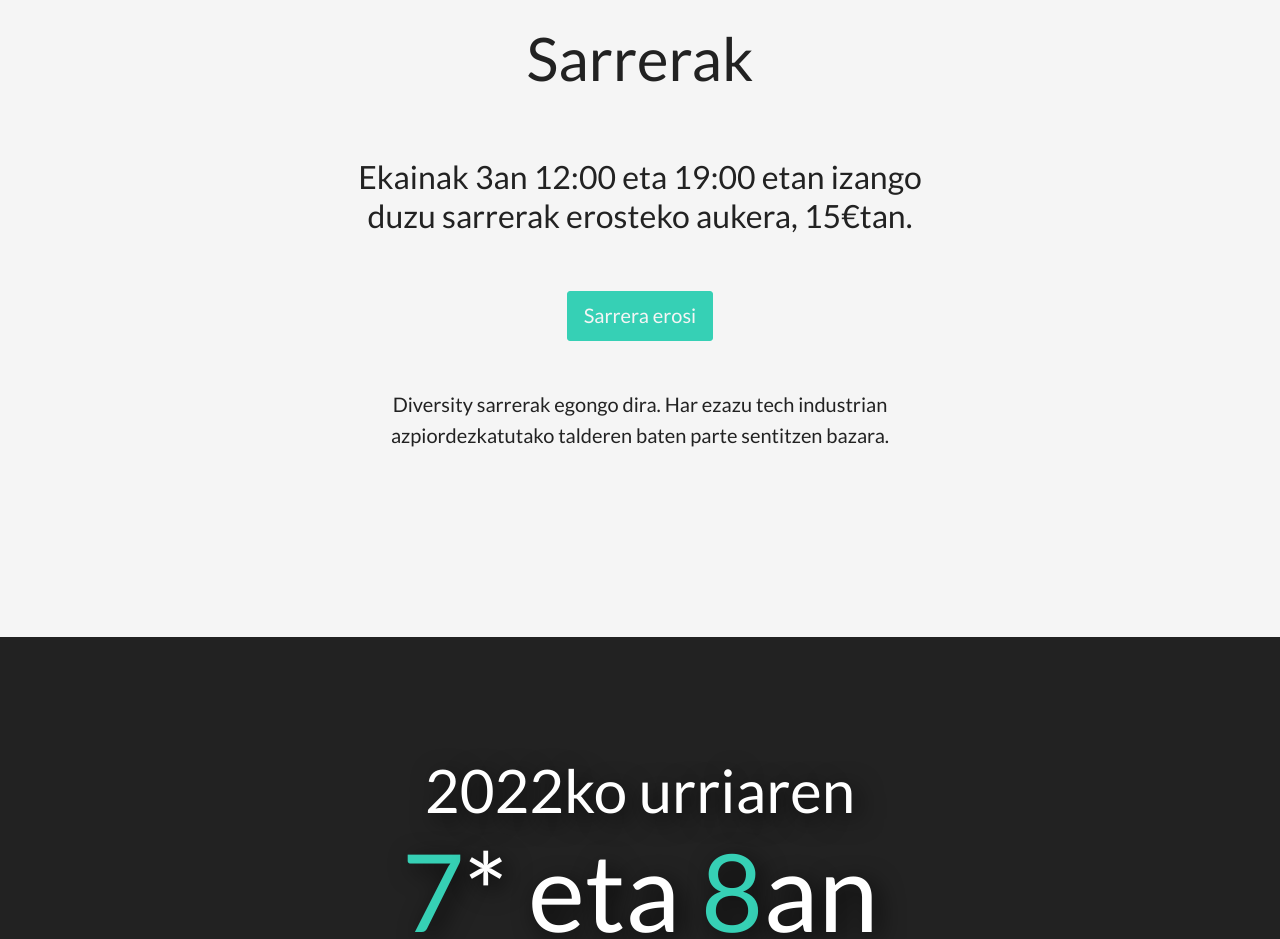
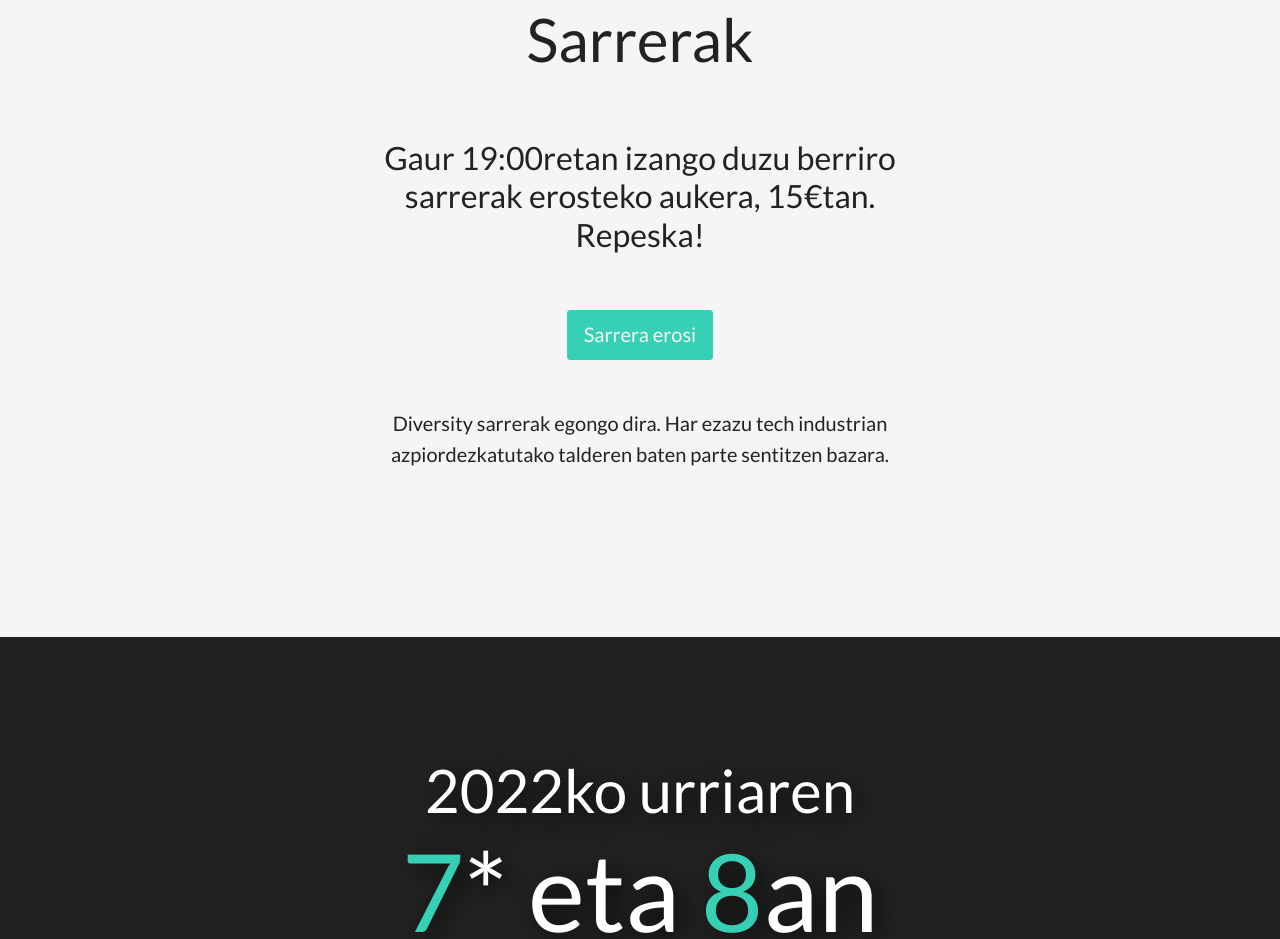
Before and after one commit to nakDS/nak-scaffold, a website: page docs/index.html in a window 1280 px wide. Shown: the part 963-1902 px from the top of the page. Drawn offline with Linux system fonts and the light colour scheme.

Commit message:
Add repeska copy

```diff
--- a/docs/index.html
+++ b/docs/index.html
@@ -28,7 +28,7 @@
 <section class="nk-bg--k-9 nk-section nk-cover nk-text-align--center ">
   <div class="nk-container--text">
   <h1 class="nk-heading--1">Sarrerak</h1>
-  <p class="nk-heading--5">Ekainak 3an 12:00 eta 19:00 etan izango duzu sarrerak erosteko aukera, 15€tan.</p>
+  <p class="nk-heading--5">Gaur 19:00retan izango duzu berriro sarrerak erosteko aukera, 15€tan. Repeska!</p>
   <a class="nk-button nk-button--color nk-mtx" target="_blank" rel="noopener noreferrer" href="https://www.eventbrite.es/e/entradas-theantievent-22-356154536807">Sarrera
     erosi</a>
     <p class="nk-mtx">Diversity sarrerak egongo dira. Har ezazu tech industrian azpiordezkatutako talderen baten parte sentitzen bazara.
```
